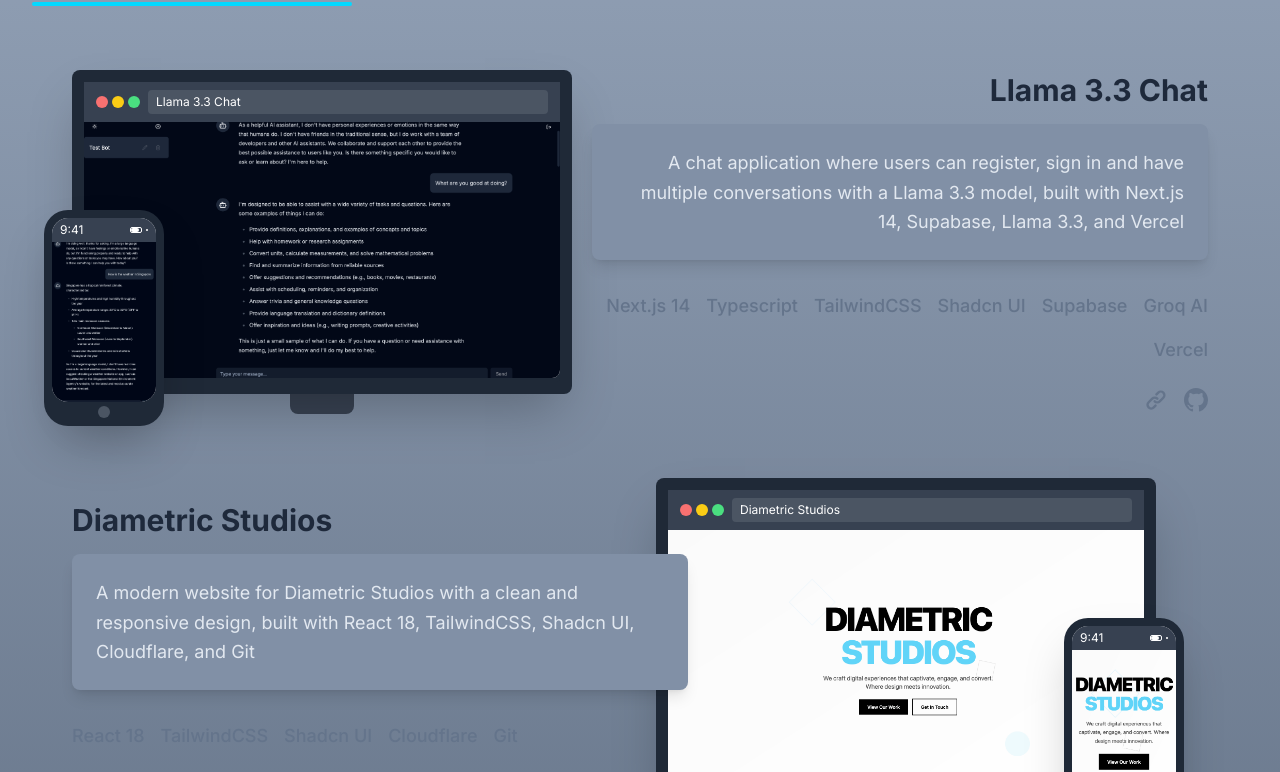
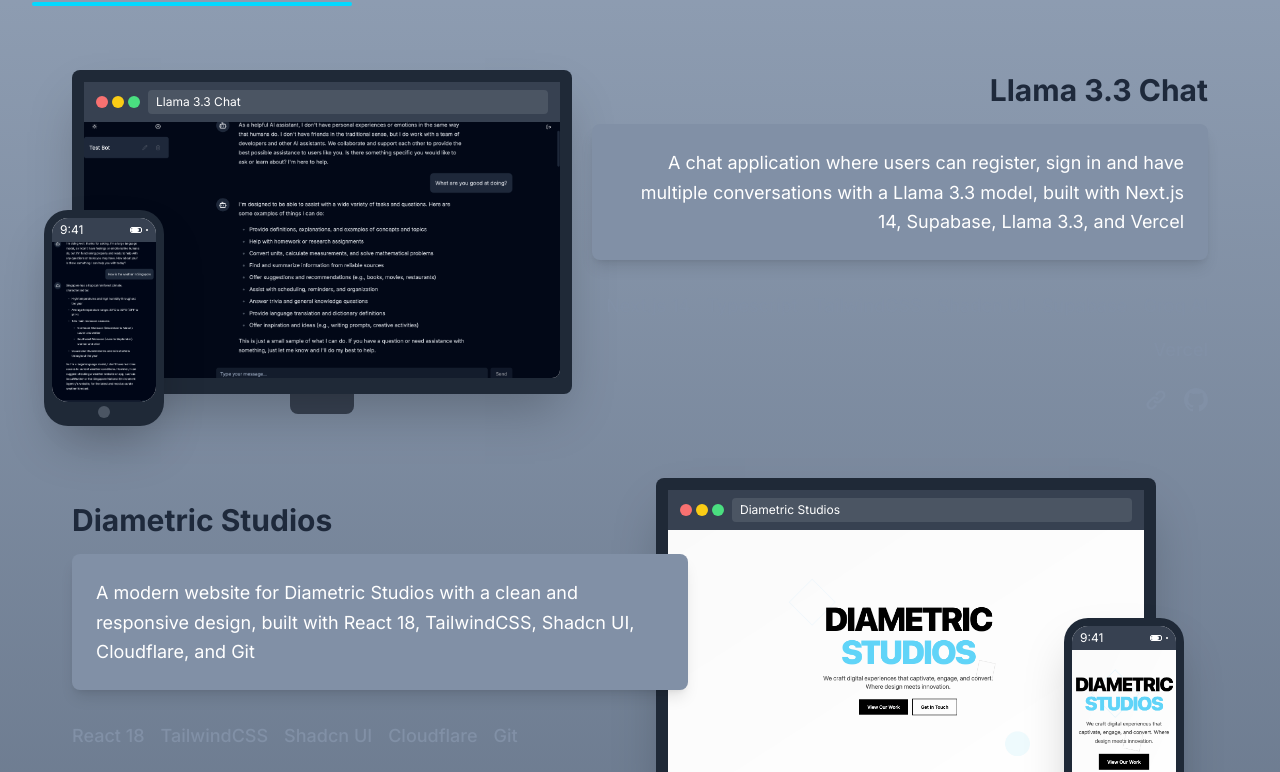
Before and after one commit to rachaeltay/rachaeltay.github.io, a React (Vite) app: page / in a window 1280 px wide. Shown: the part 2198-2970 px from the top of the page. Built offline with nearby package versions, Linux system fonts and the light colour scheme.

Commit message:
Slight improvement to project details visibility

```diff
--- a/index.html
+++ b/index.html
@@ -13,7 +13,7 @@
     <link rel="preconnect" href="https://fonts.gstatic.com" crossorigin>
     <link href="https://fonts.googleapis.com/css2?family=Inter:wght@300;400;500;600;700&display=swap" rel="stylesheet">
     <meta name="viewport" content="width=device-width, initial-scale=1.0" />
-    <title>Rach Portfolio</title>
+    <title>Rachael Tay Portfolio</title>
 </head>
 
 <body>
--- a/src/components/ProjectsCard.jsx
+++ b/src/components/ProjectsCard.jsx
@@ -25,13 +25,13 @@
                         {project.title}
                     </motion.h2>
                     <motion.div
-                        className='text-text-secondary leading-relaxed mb-8 text-lg bg-bg-muted-dark p-6 rounded-lg shadow-lg'
+                        className='text-text-primary leading-relaxed mb-8 text-lg bg-bg-muted-dark p-6 rounded-lg shadow-lg'
                         variants={itemVariants}
                     >
                         {project.text}
                     </motion.div>
                     <motion.p
-                        className={`text-text-muted mb-6 text-lg font-medium flex flex-wrap gap-4 ${
+                        className={`text-text-muted-light mb-6 text-lg font-medium flex flex-wrap gap-4 ${
                             isEven ? 'justify-end' : 'justify-start'
                         }`}
                         variants={itemVariants}
@@ -39,7 +39,7 @@
                         {project.techlist?.map((tech, techIndex) => (
                             <motion.span
                                 key={techIndex}
-                                className='text-text-muted hover:text-text-secondary transition-colors duration-300'
+                                className='text-text-muted-light hover:text-accent transition-colors duration-300'
                                 variants={itemVariants}
                             >
                                 {tech}
@@ -57,7 +57,7 @@
                             <a
                                 href={project.url}
                                 target='_blank'
-                                className='text-text-muted hover:text-accent transition-colors duration-300'
+                                className='text-text-muted-light hover:text-accent transition-colors duration-300'
                             >
                                 <svg
                                     className='h-6 w-6'
@@ -75,7 +75,7 @@
                         <a
                             href={project.github}
                             target='_blank'
-                            className='text-text-muted hover:text-accent transition-colors duration-300'
+                            className='text-text-muted-light hover:text-accent transition-colors duration-300'
                         >
                             <svg
                                 className='h-6 w-6'
@@ -108,7 +108,7 @@
                         {project.title}
                     </motion.h2>
                     <motion.div
-                        className='text-text-muted-light mb-4 text-sm leading-relaxed'
+                        className='text-text-primary mb-4 text-sm leading-relaxed'
                         variants={itemVariants}
                     >
                         {project.text}
@@ -120,7 +120,7 @@
                         {project.techlist?.map((tech, techIndex) => (
                             <motion.span
                                 key={techIndex}
-                                className='text-text-muted-light text-sm'
+                                className='text-text-secondary text-sm'
                                 variants={itemVariants}
                             >
                                 {tech}
@@ -135,7 +135,7 @@
                             <a
                                 href={project.url}
                                 target='_blank'
-                                className='text-text-muted hover:text-accent transition-colors duration-300'
+                                className='text-text-muted-light hover:text-accent transition-colors duration-300'
                             >
                                 <svg
                                     className='h-6 w-6'
--- a/tailwind.config.cjs
+++ b/tailwind.config.cjs
@@ -9,7 +9,7 @@
             colors: {
                 // Primary brand colors
                 primary: '#334155', // slate-700
-                accent: '#04d9ff', // blue-500
+                accent: '#04d9ff',
                 'accent-dark': '#02bdde',
 
                 // Text colors
```
Also changed, not shown: 7 other files (tests, documents, lock files or other folders).
